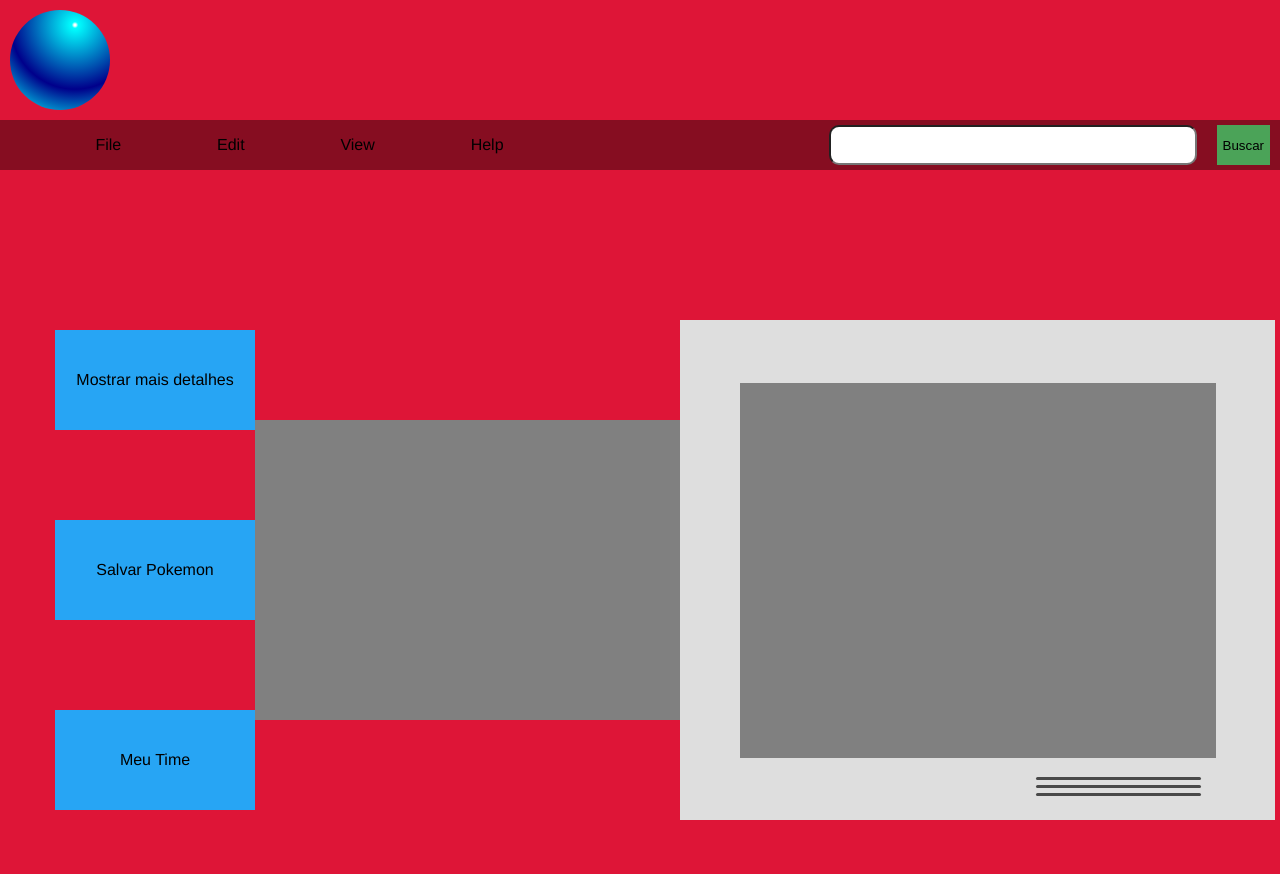
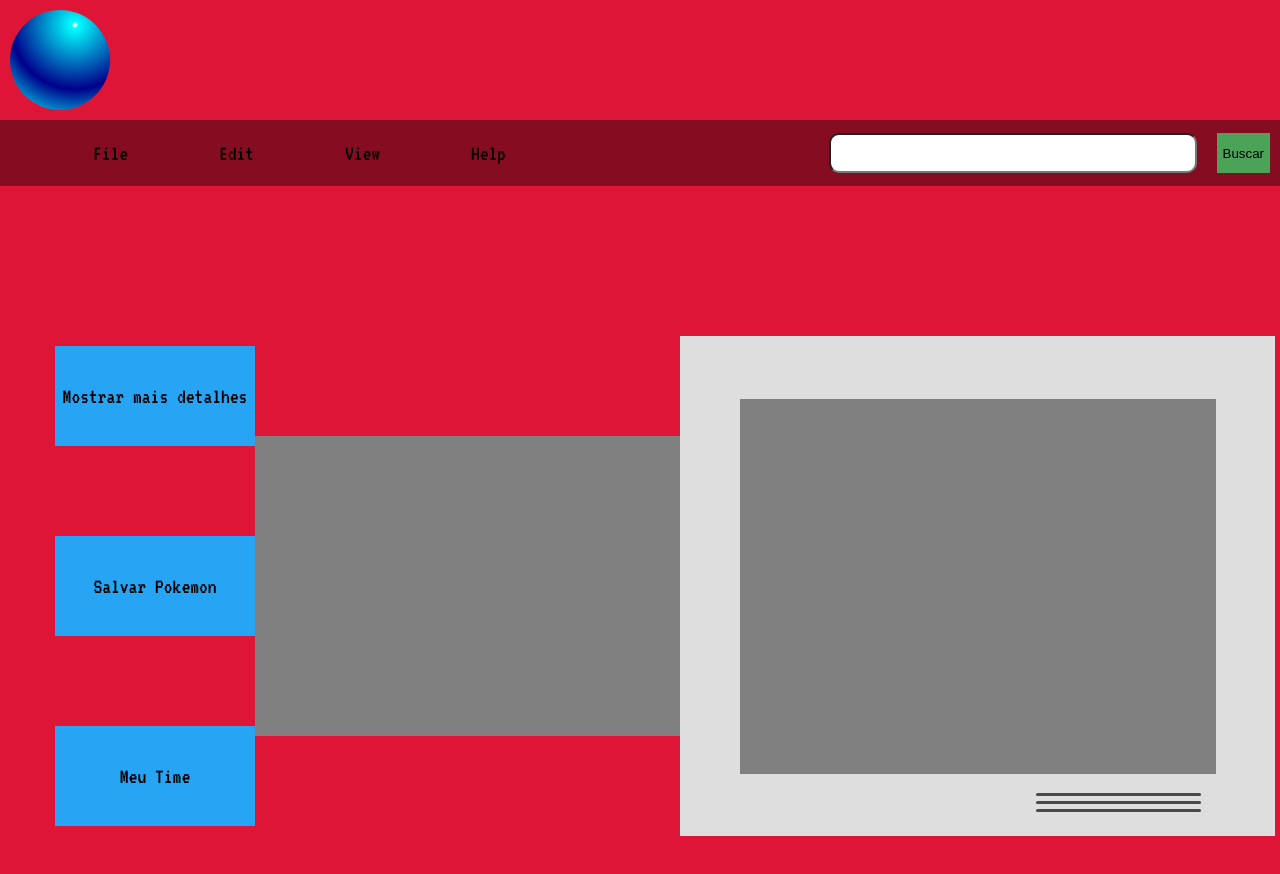
Before and after one commit to zInfnetDFEPB2019/CardDex, a Vue app in the folder pokedex/: page / in a window 1280 px wide. Shown: the top 874 px of the page. Built offline with nearby package versions, Linux system fonts and the light colour scheme.

Commit message:
Alterando e aumentando a fonte

```diff
--- a/pokedex/public/index.html
+++ b/pokedex/public/index.html
@@ -5,6 +5,7 @@
     <meta http-equiv="X-UA-Compatible" content="IE=edge">
     <meta name="viewport" content="width=device-width,initial-scale=1.0">
     <link rel="icon" href="<%= BASE_URL %>favicon.ico">
+    <link href="https://fonts.googleapis.com/css?family=VT323&display=swap" rel="stylesheet">
     <title>pokedex</title>
   </head>
   <body>
--- a/pokedex/src/App.vue
+++ b/pokedex/src/App.vue
@@ -36,10 +36,12 @@
 
 html{
   min-height: 100vh;
+  font-family: 'VT323', monospace;
+   font-size: 22px;
 }
 
 #app {
-  font-family: 'Avenir', Helvetica, Arial, sans-serif;
+   font-family: 'VT323', monospace;
   -webkit-font-smoothing: antialiased;
   -moz-osx-font-smoothing: grayscale;
   text-align: center;
```
Also changed, not shown: 1 other file (tests, documents, lock files or other folders).
